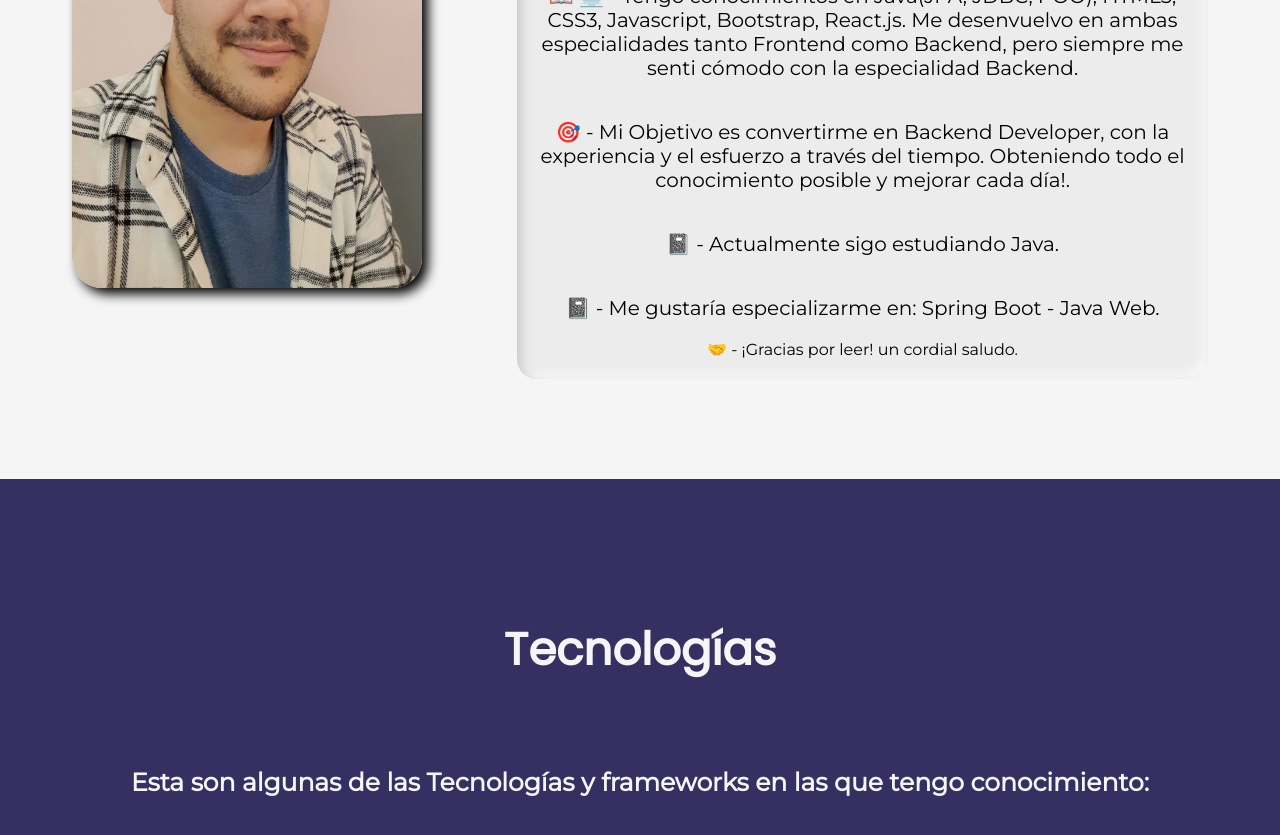
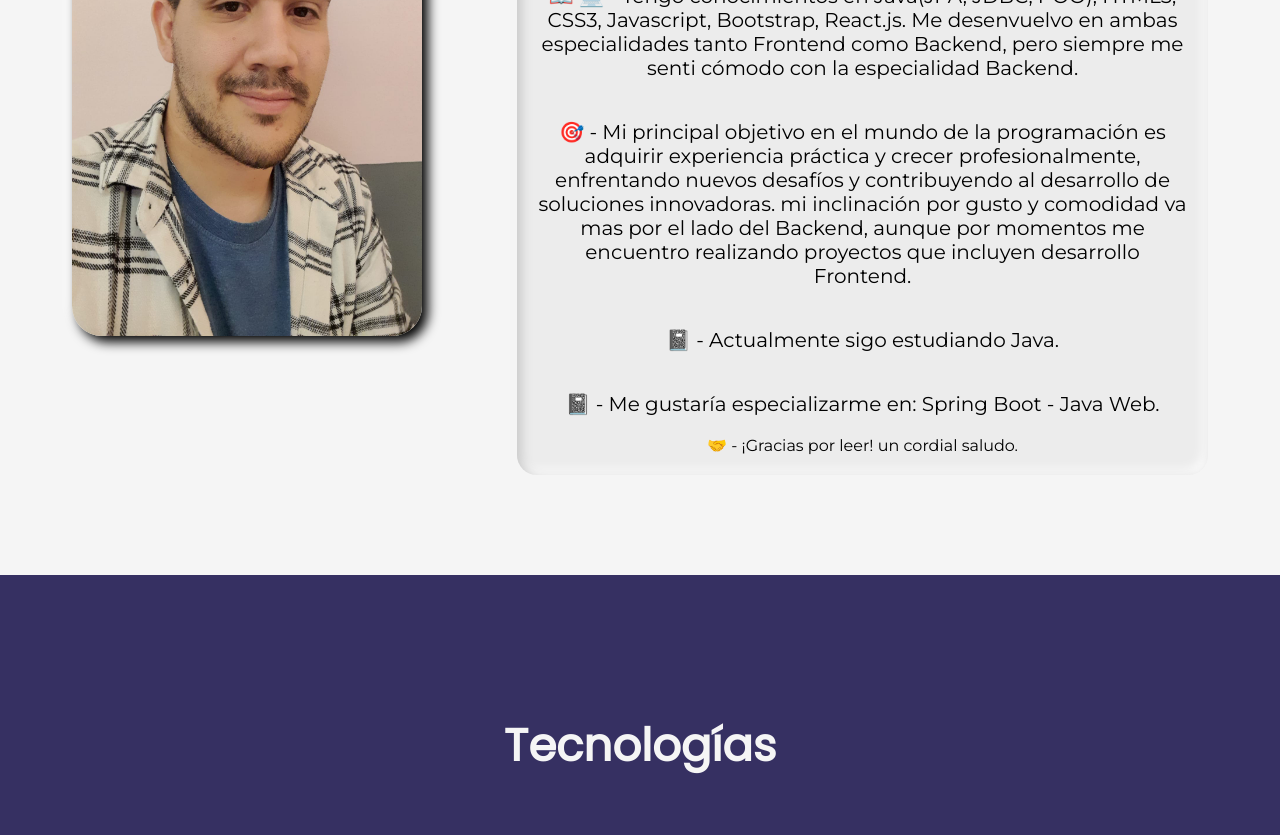
Before and after one commit to Lucas-M-Nunez/Portfolio, a website: page index.html in a window 1280 px wide. Shown: the part 1400-2235 px from the top of the page. Drawn offline with nearby package versions, Linux system fonts and the light colour scheme.

Commit message:
Actualizacion: textos de sobre mi.

```diff
--- a/css/style.css
+++ b/css/style.css
@@ -209,7 +209,7 @@ header .header__container {
   left: 50%;
   transform: translate(-50%, -50%);
   width: 80%;
-  font-size: 40px;
+  font-size: 30px;
   text-align: center;
 }
 
--- a/index.html
+++ b/index.html
@@ -75,8 +75,8 @@
             Bootstrap, React.js. Me desenvuelvo en ambas especialidades tanto Frontend como Backend, pero siempre me senti cómodo con la especialidad Backend.
           </p>
           <p>
-            &#127919; - Mi Objetivo es convertirme en Backend Developer, con la experiencia y el esfuerzo a través del tiempo. Obteniendo
-            todo el conocimiento posible y mejorar cada día!.
+            &#127919; - Mi principal objetivo en el mundo de la programación es adquirir experiencia práctica y crecer profesionalmente, enfrentando nuevos desafíos y contribuyendo al desarrollo de soluciones innovadoras.
+            mi inclinación por gusto y comodidad va mas por el lado del Backend, aunque por momentos me encuentro realizando proyectos que incluyen desarrollo Frontend.
           </p>
           <p>
             &#128211; - Actualmente sigo estudiando Java.
```
